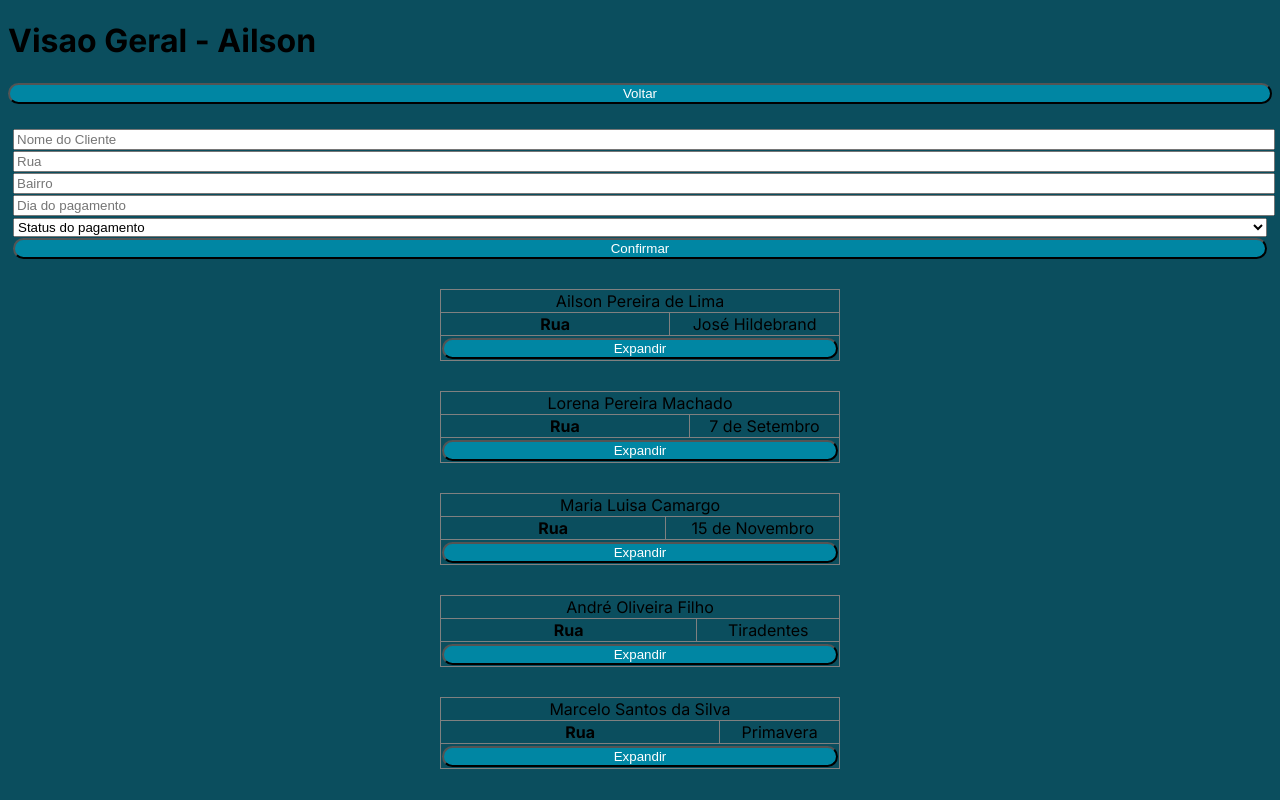
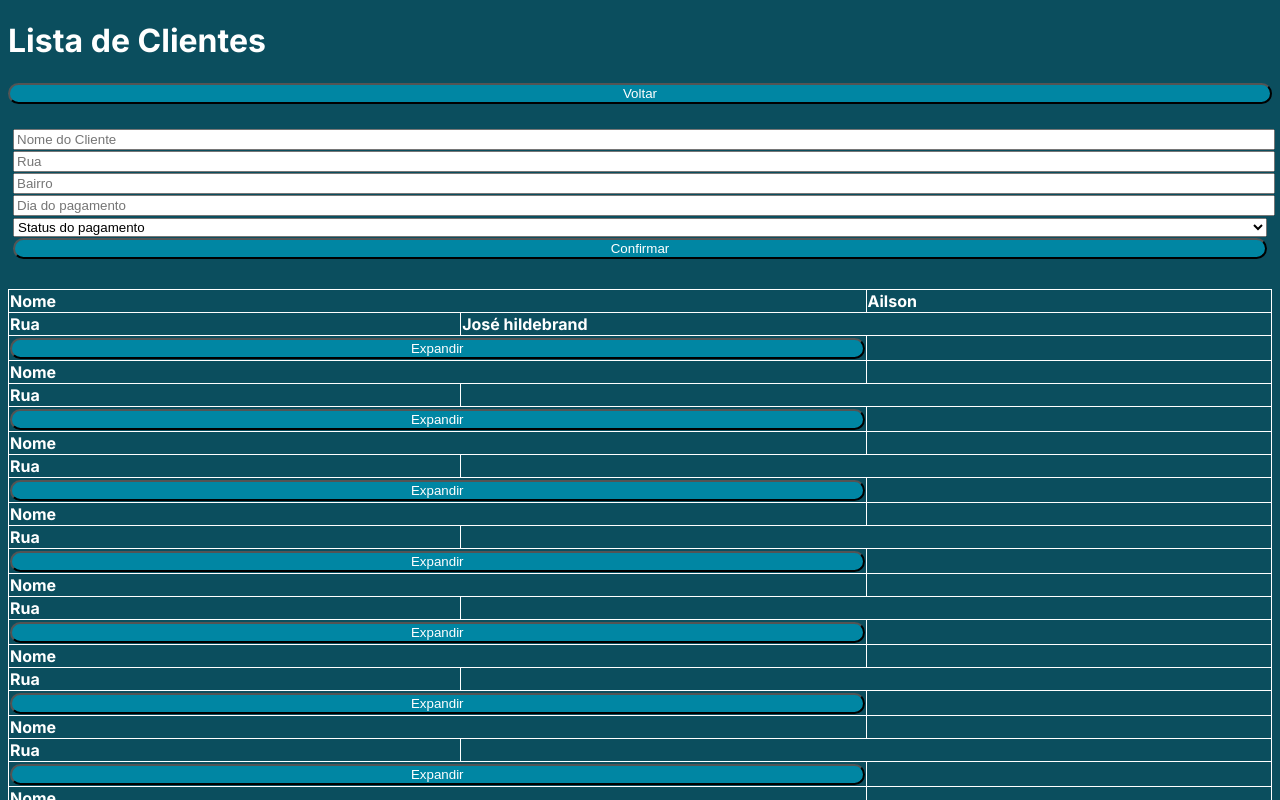
Before and after one commit to PAJEGUES/projeto_integrador_react, a Next.js app: page /lobby/overview in a window 1280 px wide. Shown: the top 800 px of the page. Built offline with nearby package versions, Linux system fonts and the light colour scheme.

Commit message:
configuração next.config

```diff
--- a/app/body.css
+++ b/app/body.css
@@ -1,3 +1,4 @@
 body {
     background-color: rgb(11, 78, 94);
+    color: white;
 }
--- a/app/lobby/overview/overview.css
+++ b/app/lobby/overview/overview.css
@@ -1,12 +1,19 @@
+table, td, th{
+    font-weight: bold;
+    border-collapse: collapse;
+    border: 1px solid
+
+
+}
+
 .card {
+
     border-radius: 10px;
     border-collapse: collapse;
-    width: 400px;
+    width: 100%;
     margin: auto;
     margin-top: 30px;
-    text-align: center;
-
-
+    text-align: left;
 
 }
 
--- a/app/lobby/overview/page.js
+++ b/app/lobby/overview/page.js
@@ -1,6 +1,7 @@
 'use client'
+import axios from "axios"
 import { useRouter } from 'next/navigation'
-import React, { useState } from 'react';
+import React, { useEffect, useState } from 'react';
 import "./overview.css"
 
 export default function Overview(){
@@ -13,6 +14,69 @@ export default function Overview(){
     const [bairro, alteraBairro] = useState("");
     const [diaPagamento, alteraDiaPagamento] = useState("");
     const [statusPagamento, alteraStatusPagamento] = useState("");
+    const [clientes, alterarClientes] = useState ([]);
+
+    function buscarClientes(){
+        // axios.get("http://10.60.46.36:5000/get_administrators").then(function(response){
+        //     alterarClientes(response.data)
+        // })
+
+        alterarClientes([
+            {
+              "id": 1,
+              "name": "Ailson",
+              "road": "José hildebrand",
+              "number": "1068",
+              "neighborhood": "Itamaraty",
+              "contact": "981852003",
+              "paymentamount": "50",
+              "dateofpayment": "10",
+              "formofpayment": "PIX"
+            },
+            {
+              "id": 2,
+              "login": "ailson"
+            },
+            {
+              "id": 3,
+              "login": "ailson"
+            },
+            {
+              "id": 4,
+              "login": "ailson"
+            },
+            {
+              "id": 5,
+              "login": "ailson"
+            },
+            {
+              "id": 6,
+              "login": "ailson"
+            },
+            {
+              "id": 30,
+              "login": "jose@email.com"
+            },
+            {
+              "id": 31,
+              "login": "jose@email.com"
+            },
+            {
+              "id": 50,
+              "login": "adm"
+            },
+            {
+              "id": 100,
+              "login": "jose@email.com"
+            }
+          ]);
+
+    }
+
+    useEffect( () => {
+        buscarClientes();
+    }, []);
+
 
     function filtro(event){
         event.preventDefault();
@@ -23,7 +87,7 @@ export default function Overview(){
 
     return(
         <div>
-            <h1>Visao Geral - Ailson</h1>
+            <h1>Lista de Clientes</h1>
             <button className="btnBack" onClick={()=> routerBack.push('/lobby')}> Voltar </button>
 
             <br/>
@@ -40,22 +104,25 @@ export default function Overview(){
                     <option value="pago">Pago</option>
                     <option value="não_pago">Não Pago</option>
                 </select>
-                <button onClick={()=> alert("clicou")}>Confirmar</button>
+                <button>Confirmar</button>
             </form>
 
 
-            <table className='card' border="true">
+            <table className='card'>
 
-                <>
+
+
+                {
+                clientes.map( c => {
+                    return <>
                              <tr>
-
-                    <td colSpan={2}>Ailson Pereira de Lima </td>
-
+                                <th colSpan={2}>Nome</th>
+                                <td colSpan={2} >{c.name}</td>
                             </tr>
 
                             <tr>
                                 <th>Rua</th>
-                    <td colSpan={2}>José Hildebrand</td>
+                                <td colSpan={2}>{c.road}</td>
                             </tr>
 
                             {
@@ -65,6 +132,10 @@ export default function Overview(){
                                 </tr>
                             }
                         </>
+                    })
+                }
+
+
 
                 {
                     expandir == true &&
@@ -73,32 +144,32 @@ export default function Overview(){
                     <>
                         <tr>
                             <th>N°</th>
-                        <td>1068</td>
+                            <td>{c.number}</td>
                         </tr>
 
                         <tr>
                             <th>Bairro</th>
-                            <td>Itamaraty</td>
+                            <td>{c.neighborhood}</td>
                         </tr>
 
                         <tr>
-                            <th>Telefone</th>
-                            <td>(16) 98165-3678</td>
+                            <th>Contato</th>
+                            <td>{c.contact}</td>
                         </tr>
 
                         <tr>
                             <th>Valor do pagamento</th>
-                            <td>R$20</td>
+                            <td>{c.paymentamount}</td>
                         </tr>
 
                         <tr>
                             <th>Dia do pagamento</th>
-                            <td>10</td>
+                            <td>{c.dateofpayment}</td>
                         </tr>
 
                         <tr>
                             <th>Forma do pagamento</th>
-                            <td>Pix</td>
+                            <td>{c.formofpayment}</td>
                         </tr>
 
                         <tr>
@@ -114,6 +185,14 @@ export default function Overview(){
                         </tr>
 
                         <tr>
+                            <td colspan="2"><button>Editar</button></td>
+                        </tr>
+
+                        <tr>
+                            <td colspan="2"><button>Excluir</button></td>
+                        </tr>
+
+                        <tr>
                             <td colspan="2"><button onClick={()=> alteraExpandir (false)}>Ocultar</button></td>
                         </tr>
 
@@ -124,317 +203,7 @@ export default function Overview(){
 
             </table>
 
-            <table className='card' border="true">
 
-                <>
-                <tr>
-
-                    <td colSpan={2}>Lorena Pereira Machado </td>
-
-                </tr>
-
-                <tr>
-                    <th>Rua</th>
-                    <td colSpan={2}>7 de Setembro</td>
-                </tr>
-
-                {
-                    expandir == false &&
-                    <tr >
-                        <td colspan="2"><button onClick={()=> alteraExpandir (true)}>Expandir</button></td>
-                    </tr>
-                }
-                </>
-
-                {
-                    expandir == true &&
-
-
-                    <>
-                        <tr>
-                        <th>N°</th>
-                        <td>1068</td>
-                        </tr>
-
-                        <tr>
-                            <th>Bairro</th>
-                            <td>Itamaraty</td>
-                        </tr>
-
-                        <tr>
-                            <th>Telefone</th>
-                            <td>(16) 98165-3678</td>
-                        </tr>
-
-                        <tr>
-                            <th>Valor do pagamento</th>
-                            <td>R$20</td>
-                        </tr>
-
-                        <tr>
-                            <th>Dia do pagamento</th>
-                            <td>10</td>
-                        </tr>
-
-                        <tr>
-                            <th>Forma do pagamento</th>
-                            <td>Pix</td>
-                        </tr>
-
-                        <tr>
-                            <td colspan="2"><button>Confirmar pagamento</button></td>
-                        </tr>
-
-                        <tr>
-                            <td colspan="2"><button>Enviar comprovante</button></td>
-                        </tr>
-
-                        <tr>
-                            <td colspan="2"><button>Imprimir comprovante</button></td>
-                        </tr>
-
-                        <tr>
-                            <td colspan="2"><button onClick={()=> alteraExpandir (false)}>Ocultar</button></td>
-                        </tr>
-
-
-                    </>
-                }
-            </table>
-
-            <table className='card' border="true">
-
-                <>
-                <tr>
-
-                    <td colSpan={2}>Maria Luisa Camargo </td>
-
-                </tr>
-
-                <tr>
-                    <th>Rua</th>
-                    <td colSpan={2}>15 de Novembro</td>
-                </tr>
-
-                {
-                    expandir == false &&
-                    <tr >
-                        <td colspan="2"><button onClick={()=> alteraExpandir (true)}>Expandir</button></td>
-                    </tr>
-                }
-                </>
-
-                {
-                    expandir == true &&
-
-
-                    <>
-                        <tr>
-                        <th>N°</th>
-                        <td>1068</td>
-                        </tr>
-
-                        <tr>
-                            <th>Bairro</th>
-                            <td>Itamaraty</td>
-                        </tr>
-
-                        <tr>
-                            <th>Telefone</th>
-                            <td>(16) 98165-3678</td>
-                        </tr>
-
-                        <tr>
-                            <th>Valor do pagamento</th>
-                            <td>R$20</td>
-                        </tr>
-
-                        <tr>
-                            <th>Dia do pagamento</th>
-                            <td>10</td>
-                        </tr>
-
-                        <tr>
-                            <th>Forma do pagamento</th>
-                            <td>Pix</td>
-                        </tr>
-
-                        <tr>
-                            <td colspan="2"><button>Confirmar pagamento</button></td>
-                        </tr>
-
-                        <tr>
-                            <td colspan="2"><button>Enviar comprovante</button></td>
-                        </tr>
-
-                        <tr>
-                            <td colspan="2"><button>Imprimir comprovante</button></td>
-                        </tr>
-
-                        <tr>
-                            <td colspan="2"><button onClick={()=> alteraExpandir (false)}>Ocultar</button></td>
-                        </tr>
-
-
-                    </>
-                }
-            </table>
-
-            <table className='card' border="true">
-
-                <>
-                <tr>
-
-                    <td colSpan={2}>André Oliveira Filho</td>
-
-                </tr>
-
-                <tr>
-                    <th>Rua</th>
-                    <td colSpan={2}>Tiradentes</td>
-                </tr>
-
-                {
-                    expandir == false &&
-                    <tr >
-                        <td colspan="2"><button onClick={()=> alteraExpandir (true)}>Expandir</button></td>
-                    </tr>
-                }
-                </>
-
-                {
-                    expandir == true &&
-
-
-                    <>
-                        <tr>
-                        <th>N°</th>
-                        <td>1068</td>
-                        </tr>
-
-                        <tr>
-                            <th>Bairro</th>
-                            <td>Itamaraty</td>
-                        </tr>
-
-                        <tr>
-                            <th>Telefone</th>
-                            <td>(16) 98165-3678</td>
-                        </tr>
-
-                        <tr>
-                            <th>Valor do pagamento</th>
-                            <td>R$20</td>
-                        </tr>
-
-                        <tr>
-                            <th>Dia do pagamento</th>
-                            <td>10</td>
-                        </tr>
-
-                        <tr>
-                            <th>Forma do pagamento</th>
-                            <td>Pix</td>
-                        </tr>
-
-                        <tr>
-                            <td colspan="2"><button>Confirmar pagamento</button></td>
-                        </tr>
-
-                        <tr>
-                            <td colspan="2"><button>Enviar comprovante</button></td>
-                        </tr>
-
-                        <tr>
-                            <td colspan="2"><button>Imprimir comprovante</button></td>
-                        </tr>
-
-                        <tr>
-                            <td colspan="2"><button onClick={()=> alteraExpandir (false)}>Ocultar</button></td>
-                        </tr>
-
-
-                    </>
-                }
-            </table>
-
-            <table className='card' border="true">
-
-                <>
-                <tr>
-
-                    <td colSpan={2}>Marcelo Santos da Silva </td>
-
-                </tr>
-
-                <tr>
-                    <th>Rua</th>
-                    <td colSpan={2}>Primavera</td>
-                </tr>
-
-                {
-                    expandir == false &&
-                    <tr >
-                        <td colspan="2"><button onClick={()=> alteraExpandir (true)}>Expandir</button></td>
-                    </tr>
-                }
-                </>
-
-                {
-                    expandir == true &&
-
-
-                    <>
-                        <tr>
-                        <th>N°</th>
-                        <td>1068</td>
-                        </tr>
-
-                        <tr>
-                            <th>Bairro</th>
-                            <td>Itamaraty</td>
-                        </tr>
-
-                        <tr>
-                            <th>Telefone</th>
-                            <td>(16) 98165-3678</td>
-                        </tr>
-
-                        <tr>
-                            <th>Valor do pagamento</th>
-                            <td>R$20</td>
-                        </tr>
-
-                        <tr>
-                            <th>Dia do pagamento</th>
-                            <td>10</td>
-                        </tr>
-
-                        <tr>
-                            <th>Forma do pagamento</th>
-                            <td>Pix</td>
-                        </tr>
-
-                        <tr>
-                            <td colspan="2"><button>Confirmar pagamento</button></td>
-                        </tr>
-
-                        <tr>
-                            <td colspan="2"><button>Enviar comprovante</button></td>
-                        </tr>
-
-                        <tr>
-                            <td colspan="2"><button>Imprimir comprovante</button></td>
-                        </tr>
-
-                        <tr>
-                            <td colspan="2"><button onClick={()=> alteraExpandir (false)}>Ocultar</button></td>
-                        </tr>
-
-
-                    </>
-                }
-            </table>
         </div>
     )
 }
--- a/next.config.mjs
+++ b/next.config.mjs
@@ -1,4 +1,15 @@
+import { INTERCEPTION_ROUTE_REWRITE_MANIFEST } from 'next/dist/shared/lib/constants';
+
 /** @type {import('next').NextConfig} */
-const nextConfig = {};
+const nextConfig = {
+    async rewrites(){
+        return [
+            {
+                source: '/api/:path*',
+                destination: 'http://10.60.46.36:5000/:path*',
+            },
+        ];
+    },
+};
 
 export default nextConfig;
```
Also changed, not shown: package.json (+6 -5 lines), 1 other file (tests, documents, lock files or other folders). Lines whose indentation alone changed are shown as unchanged.
